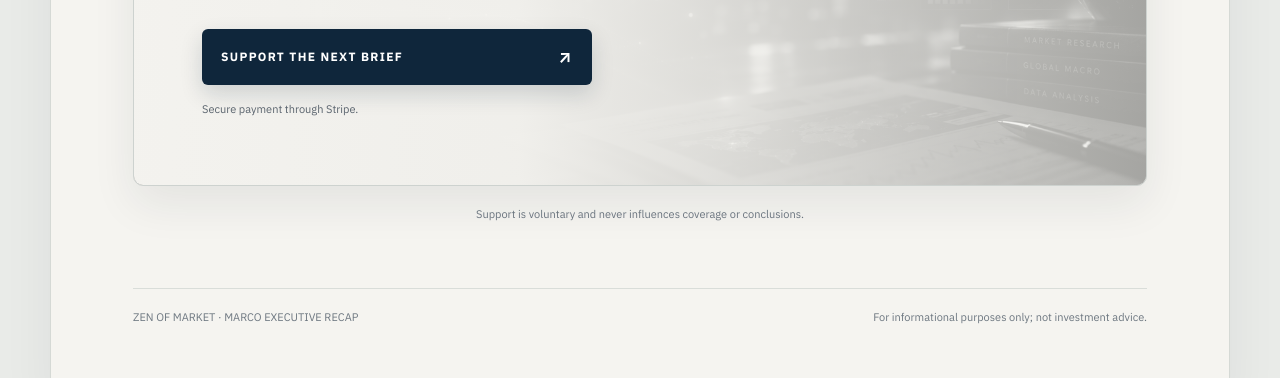
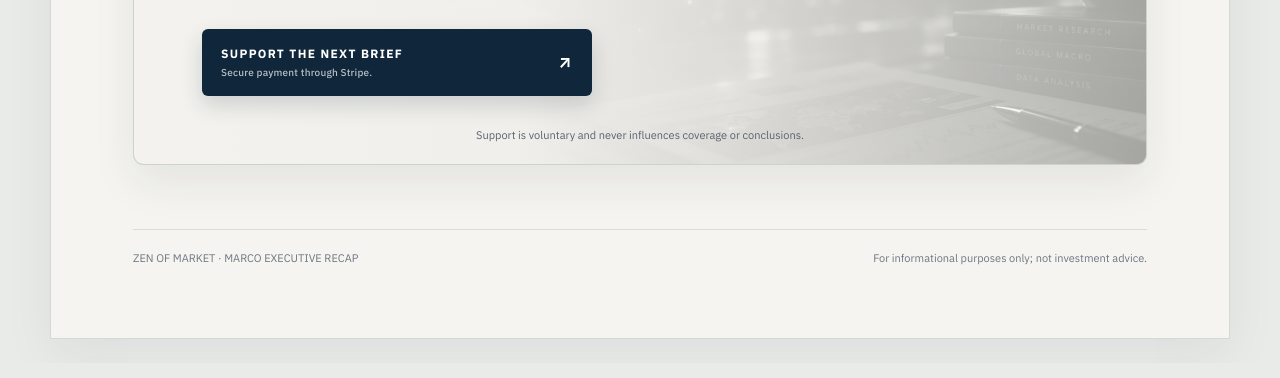
Before and after one commit to zenofmarket/zenofmarket.github.io, a plain HTML site: page public/support/index.html in a window 1280 px wide. Shown: the part 568-946 px from the top of the page. Drawn offline with Linux system fonts and the light colour scheme.

Commit message:
improve wording and branding

```diff
--- a/public/site-shell.css
+++ b/public/site-shell.css
@@ -56,12 +56,14 @@ h1{max-width:900px;margin:18px 0 0;color:var(--navy);font:600 clamp(48px,7vw,82p
 .support-lede{max-width:570px;margin:24px 0 0;padding-left:18px;border-left:2px solid var(--gold);color:#2d3945;font-size:clamp(15px,1.55vw,18px);line-height:1.6}
 .stripe-button{display:flex;align-items:center;justify-content:space-between;gap:16px;width:min(390px,100%);margin-top:32px;padding:17px 19px;border-radius:6px;background:var(--navy);color:#fff;text-decoration:none;font-size:12px;font-weight:700;letter-spacing:.11em;box-shadow:0 9px 22px rgba(15,38,59,.16);transition:background .18s,transform .18s}
 .stripe-button:hover{background:var(--green);transform:translateY(-1px)}
-.stripe-button span:last-child{font-size:17px}
-.payment-note{margin:16px 0 0;color:#59636d;font-size:11px;line-height:1.5}
-.support-disclosure{max-width:760px;margin:20px auto 0;text-align:center;color:var(--muted);font-size:11px;line-height:1.6}
+.stripe-button-copy{display:flex;flex-direction:column;align-items:flex-start;gap:5px}
+.stripe-button-copy strong{font-size:12px;letter-spacing:.11em}
+.stripe-button-copy small{color:rgba(255,255,255,.7);font-size:10px;font-weight:500;letter-spacing:.02em}
+.stripe-button-arrow{font-size:17px}
+.support-disclosure{position:absolute;right:24px;bottom:20px;left:24px;margin:0;color:#59636d;font-size:11px;line-height:1.5;text-align:center}
 
 @media(max-width:760px){
-  .shell{width:100%;min-height:100vh;margin:0;border-left:0;border-right:0}.shell-nav{align-items:flex-start}.shell-brand span{display:none}.shell-links{flex-wrap:wrap;justify-content:flex-end}.shell-links a{padding:8px}.archive-grid{grid-template-columns:1fr}.shell-note{grid-template-columns:1fr}.shell-footer{flex-direction:column}.shell-main{padding-top:52px}h1{font-size:clamp(44px,13vw,64px)}.support-main{padding-top:24px}.support-hero{min-height:590px;padding:30px 24px;align-items:flex-end}.support-hero::before{background-position:76% center;opacity:.3}.support-hero::after{background:linear-gradient(180deg,rgba(245,244,240,.2) 0%,rgba(245,244,240,.62) 38%,rgba(245,244,240,.97) 70%)}.support-hero-copy{width:100%}.support-hero h1{font-size:clamp(44px,13vw,62px)}.support-lede{font-size:16px}.stripe-button{width:100%}
+  .shell{width:100%;min-height:100vh;margin:0;border-left:0;border-right:0}.shell-nav{align-items:flex-start}.shell-brand span{display:none}.shell-links{flex-wrap:wrap;justify-content:flex-end}.shell-links a{padding:8px}.archive-grid{grid-template-columns:1fr}.shell-note{grid-template-columns:1fr}.shell-footer{flex-direction:column}.shell-main{padding-top:52px}h1{font-size:clamp(44px,13vw,64px)}.support-main{padding-top:24px}.support-hero{min-height:590px;padding:30px 24px 72px;align-items:flex-end}.support-hero::before{background-position:76% center;opacity:.3}.support-hero::after{background:linear-gradient(180deg,rgba(245,244,240,.2) 0%,rgba(245,244,240,.62) 38%,rgba(245,244,240,.97) 70%)}.support-hero-copy{width:100%}.support-hero h1{font-size:clamp(44px,13vw,62px)}.support-lede{font-size:16px}.stripe-button{width:100%}
 }
 
 @media(prefers-reduced-motion:reduce){html{scroll-behavior:auto}.recap-card{transition:none}}
--- a/public/support/index.html
+++ b/public/support/index.html
@@ -24,12 +24,11 @@
         <div class="support-hero-copy">
           <h1 id="support-heading">THE MARKET NEVER STOPS TALKING.</h1>
           <p class="support-lede">If today’s edition helped you cut through the noise, leave a tip and help keep Zen of Market independent, focused and open to everyone.</p>
-          <a class="stripe-button" href="https://buy.stripe.com/8x27sLact0A76NBaT3aZi00" target="_blank" rel="noopener noreferrer" aria-label="Support the next brief through Stripe, opens in a new tab"><span>SUPPORT THE NEXT BRIEF</span><span aria-hidden="true">↗</span></a>
-          <p class="payment-note">Secure payment through Stripe.</p>
+          <a class="stripe-button" href="https://buy.stripe.com/8x27sLact0A76NBaT3aZi00" target="_blank" rel="noopener noreferrer" aria-label="Support the next brief through Stripe, opens in a new tab"><span class="stripe-button-copy"><strong>SUPPORT THE NEXT BRIEF</strong><small>Secure payment through Stripe.</small></span><span class="stripe-button-arrow" aria-hidden="true">↗</span></a>
         </div>
+        <p class="support-disclosure">Support is voluntary and never influences coverage or conclusions.</p>
       </section>
 
-      <p class="support-disclosure">Support is voluntary and never influences coverage or conclusions.</p>
       <footer class="shell-footer"><span>ZEN OF MARKET · MARCO EXECUTIVE RECAP</span><span>For informational purposes only; not investment advice.</span></footer>
     </main>
   </div>
```
